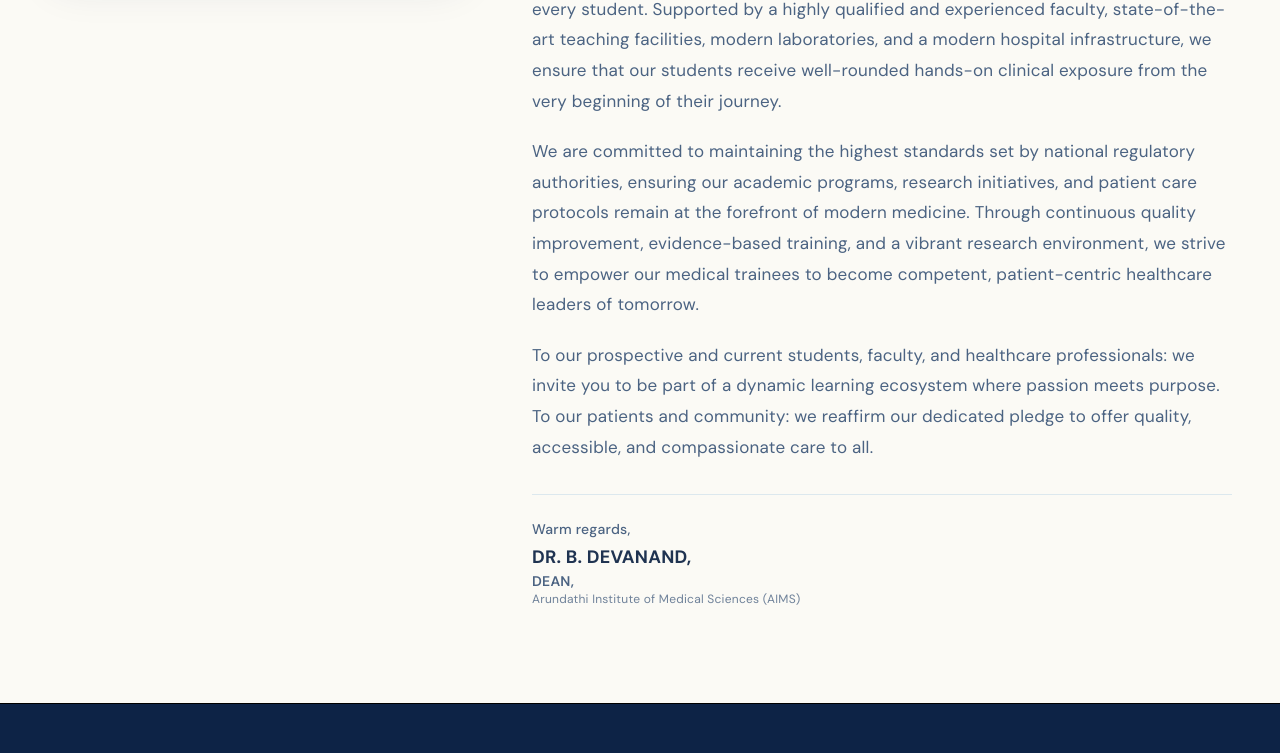
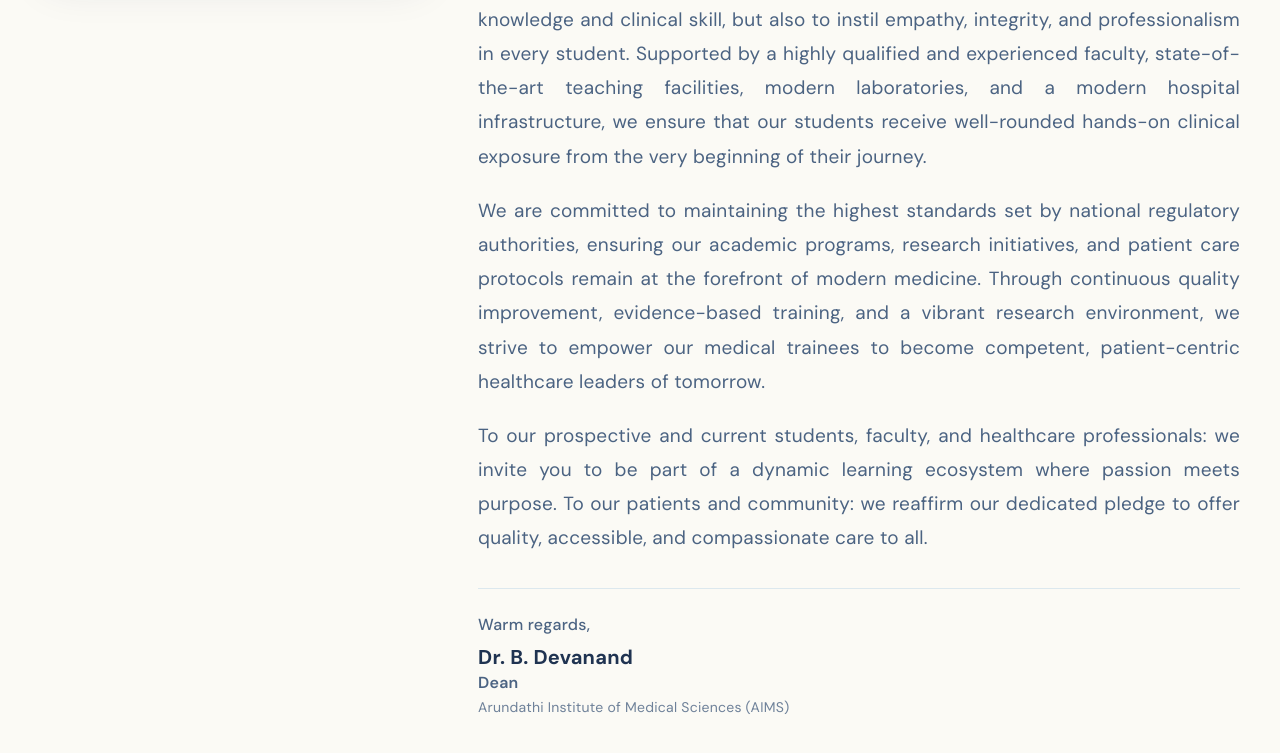
Before and after one commit to lewsishamilton/AIMS, a React (Vite) app: page /Dean in a window 1280 px wide. Shown: the part 897-1650 px from the top of the page. Built offline with nearby package versions, Linux system fonts and the light colour scheme; a web font is replaced by a local one.

Commit message:
principal data updated

```diff
--- a/src/data/managementData.ts
+++ b/src/data/managementData.ts
@@ -23,6 +23,12 @@ export interface ManagementMember {
     bio?: string[];
     messageTitle?: string;
     message: string[];
+    signOff?: {
+      closing?: string;
+      name?: string;
+      role?: string;
+      institution?: string;
+    };
   };
 }
 
@@ -165,7 +171,7 @@ export const DEAN_AND_PRINCIPAL: ManagementMember[] = [
   },
   {
     id: "dr-s-suma-preethi",
-    name: "Dr. S. Suma Preethi",
+    name: "Dr. A. Suma Preethi",
     role: "Principal",
     category: "principal",
     hierarchyTier: "Institutional Leadership",
@@ -174,18 +180,22 @@ export const DEAN_AND_PRINCIPAL: ManagementMember[] = [
     badges: ["Principal", "Academic Head"],
     photoUrl: sumaPreethiImg,
     profile: {
-      fullName: "Dr. S. Suma Preethi",
-      title: "Principal · Arundathi Institute of Medical Sciences (AIMS)",
-      bio: [
-        "Dr. S. Suma Preethi serves as the Principal of Arundathi Institute of Medical Sciences (AIMS). With extensive experience in medical education, curriculum execution, and academic leadership, she guides the academic ecosystem with steadfast dedication.",
-        "Under her guidance, AIMS emphasizes holistic learning, evidence-based training, medical research, and compassionate patient care in strict alignment with National Medical Commission (NMC) standards.",
+      fullName: "Dr. A. Suma Preethi",
+      title: "Principal · Arundathi Institute of Medical Sciences",
+      messageTitle: "PRINCIPAL’S DESK",
+      message: [
+        "It gives me immense pleasure and a profound sense of anticipation to extend a warm and heartfelt welcome to each one of you as you begin your journey as medical students at Arundathi Institute of Medical Sciences.",
+        "Your admission to medical college marks the beginning of a transformative chapter in your life. By choosing medicine as your profession, you have chosen a path that demands academic excellence, discipline, compassion, integrity, and an unwavering commitment to the service of humanity.",
+        "Medical education is a journey of knowledge, discipline, compassion, and continuous learning. Over the coming years, you will gain academic knowledge, clinical skills, research experience, and the values essential to becoming a competent and compassionate physician.",
+        "At Arundathi Institute of Medical Sciences, we are committed to providing a supportive and inspiring environment that encourages you to learn, grow, innovate, and serve society with integrity and empathy. Remember that becoming a good doctor goes beyond academic excellence. Respect for patients, ethical conduct, teamwork, effective communication, and compassion are equally important in shaping a truly successful medical professional. Make the most of every opportunity to develop not only your knowledge and skills, but also your character and sense of responsibility.",
+        "As you step into this Campus of Possibilities, embrace every opportunity, respect your teachers and peers, care for your patients, and always strive for excellence. I warmly welcome you to the Arundathi Institute of Medical Sciences family and wish you a fulfilling and successful journey towards becoming the healthcare professionals of tomorrow.",
       ],
-      messageTitle: "Principal’s Message",
-      message: [
-        "Welcome to Arundathi Institute of Medical Sciences (AIMS). As Principal, it is a privilege to lead an institution dedicated to academic distinction, innovative medical learning, and ethical clinical practice.",
-        "Our educational philosophy centres on nurturing competent, compassionate healthcare leaders equipped with sound scientific knowledge, diagnostic acumen, and genuine empathy. Through our modern infrastructure, modern diagnostic laboratories, and experiential clinical training, our students receive comprehensive mentorship from day one.",
-        "We foster an atmosphere of critical thinking, inquiry, and lifelong learning, inspiring our students to excel in medicine and make meaningful contributions to societal health.",
-      ],
+      signOff: {
+        closing: "Wishing you a bright and successful journey ahead!",
+        name: "Dr. A Suma Preethi",
+        role: "Principal",
+        institution: "Arundathi Institute of Medical Sciences",
+      },
     },
   },
 ];
--- a/src/pages/LeadershipProfilePage.tsx
+++ b/src/pages/LeadershipProfilePage.tsx
@@ -9,7 +9,7 @@ export default function LeadershipProfilePage({ id }: { id?: string }) {
 
   return (
     <div className="atmos-page min-h-screen bg-[#fbfaf5] dark:bg-transparent text-[#1f3351] dark:text-white tracking-[0.015em] pt-28 lg:pt-36 pb-24 transition-colors duration-300">
-      <div className="w-full max-w-[1280px] mx-auto px-4 sm:px-8 lg:px-12">
+      <div className="w-full max-w-[1360px] mx-auto px-4 sm:px-8 lg:px-10">
         {/* ─── Centered Header: Leadership & Governance ─── */}
         <div className="flex flex-col items-center mb-10 sm:mb-14 text-center">
           <div className="flex items-center justify-center gap-3 mb-3.5">
@@ -26,7 +26,7 @@ export default function LeadershipProfilePage({ id }: { id?: string }) {
         </div>
 
         {/* ─── Main Two-Column Profile Grid (Desktop: Left Image / Right Content; Mobile: Stacked) ─── */}
-        <div className="grid grid-cols-1 lg:grid-cols-[380px_1fr] xl:grid-cols-[420px_1fr] gap-8 lg:gap-12 xl:gap-16 items-start">
+        <div className="grid grid-cols-1 lg:grid-cols-[360px_1fr] xl:grid-cols-[390px_1fr] gap-8 lg:gap-10 xl:gap-12 items-start">
           {/* Left Column: Dean Portrait Frame */}
           <div className="relative lg:sticky lg:top-28">
             <div className="relative mx-auto max-w-md lg:max-w-none">
@@ -51,7 +51,7 @@ export default function LeadershipProfilePage({ id }: { id?: string }) {
           </div>
 
           {/* Right Column: Profile Information & Dean's Message */}
-          <div className="flex flex-col justify-center">
+          <div className="flex flex-col justify-center w-full">
             {/* Name & Designation Heading */}
             <h2 className="font-['Manrope',sans-serif] text-2xl sm:text-3xl lg:text-[38px] font-bold text-[#1f3351] dark:text-white leading-[1.18] tracking-tight mb-2">
               {profile.fullName}
@@ -61,7 +61,7 @@ export default function LeadershipProfilePage({ id }: { id?: string }) {
             </p>
 
             {profile.bio && (
-              <div className="space-y-5 text-base sm:text-[17px] text-[#4b6382] dark:text-slate-300 font-normal leading-[1.8] mb-10">
+              <div className="space-y-5 text-[17px] sm:text-[18px] lg:text-[19px] text-[#4b6382] dark:text-slate-300 font-normal leading-[1.8] text-justify [text-justify:inter-word] hyphens-none break-normal mb-10">
                 {profile.bio.map((p, i) => <p key={i}>{p}</p>)}
               </div>
             )}
@@ -71,19 +71,23 @@ export default function LeadershipProfilePage({ id }: { id?: string }) {
                 {profile.messageTitle}
               </h3>
             )}
-            <div className="space-y-5 text-base sm:text-[17px] text-[#4b6382] dark:text-slate-300 font-normal leading-[1.8]">
+            <div className="space-y-5 text-[17px] sm:text-[18px] lg:text-[19px] text-[#4b6382] dark:text-slate-300 font-normal leading-[1.8] text-justify [text-justify:inter-word] hyphens-none break-normal">
               {profile.message.map((p, i) => <p key={i}>{p}</p>)}
             </div>
 
             {/* Formal Sign-off */}
             <div className="mt-8 pt-6 border-t border-[#dce8ee] dark:border-white/10">
-              <p className="text-sm font-medium text-[#4b6382] dark:text-slate-400">Warm regards,</p>
-              <p className="font-['Manrope',sans-serif] text-lg font-bold text-[#1f3351] dark:text-white mt-1">
-                {profile.fullName.toUpperCase()},
+              <p className="text-sm sm:text-base font-medium text-[#4b6382] dark:text-slate-400">
+                {profile.signOff?.closing || "Warm regards,"}
               </p>
-              <p className="text-sm font-semibold text-[#4b6382] dark:text-teal-200">{member.role.toUpperCase()},</p>
-              <p className="text-xs text-[#4b6382]/80 dark:text-slate-400">
-                Arundathi Institute of Medical Sciences (AIMS)
+              <p className="font-['Manrope',sans-serif] text-lg sm:text-xl font-bold text-[#1f3351] dark:text-white mt-1.5">
+                {profile.signOff?.name || profile.fullName}
+              </p>
+              <p className="text-sm sm:text-base font-semibold text-[#4b6382] dark:text-teal-200">
+                {profile.signOff?.role || member.role}
+              </p>
+              <p className="text-xs sm:text-sm text-[#4b6382]/80 dark:text-slate-400 mt-0.5">
+                {profile.signOff?.institution || "Arundathi Institute of Medical Sciences (AIMS)"}
               </p>
             </div>
           </div>
```
